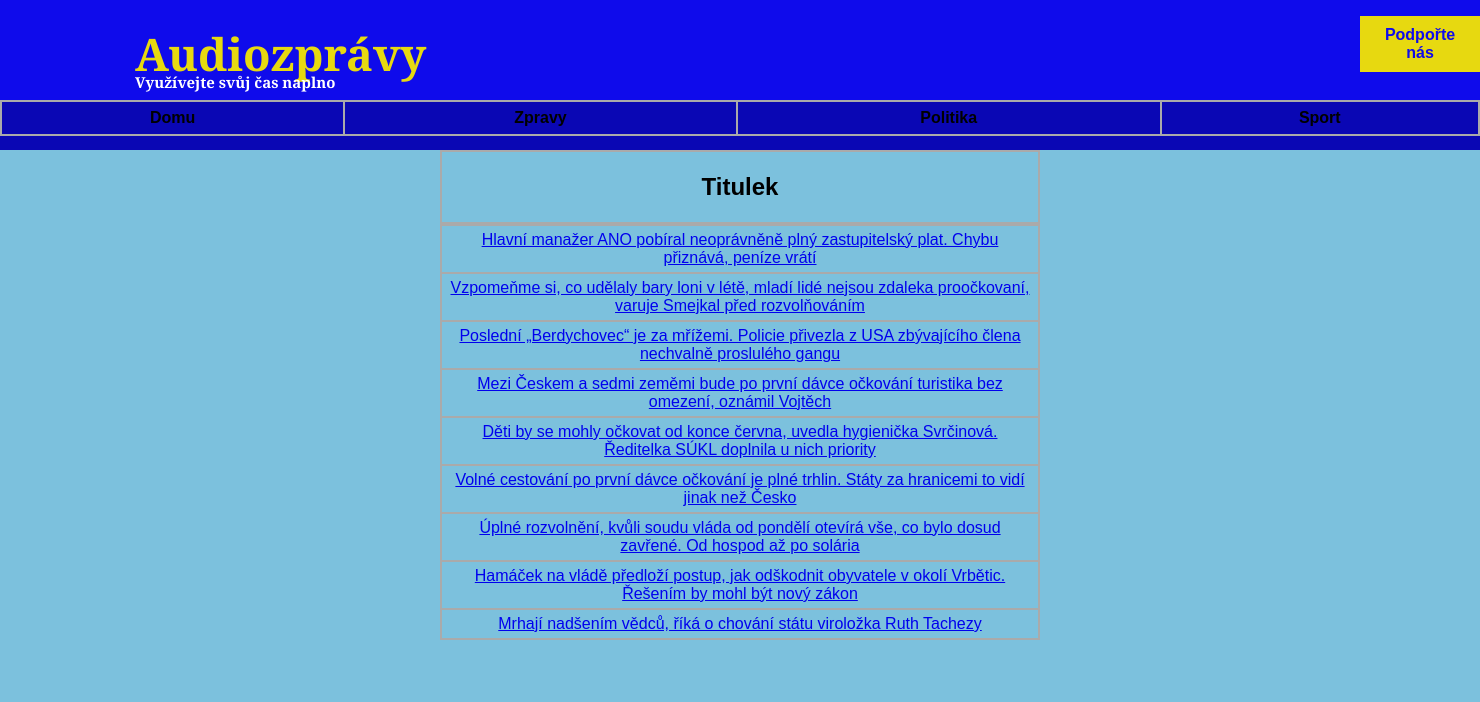
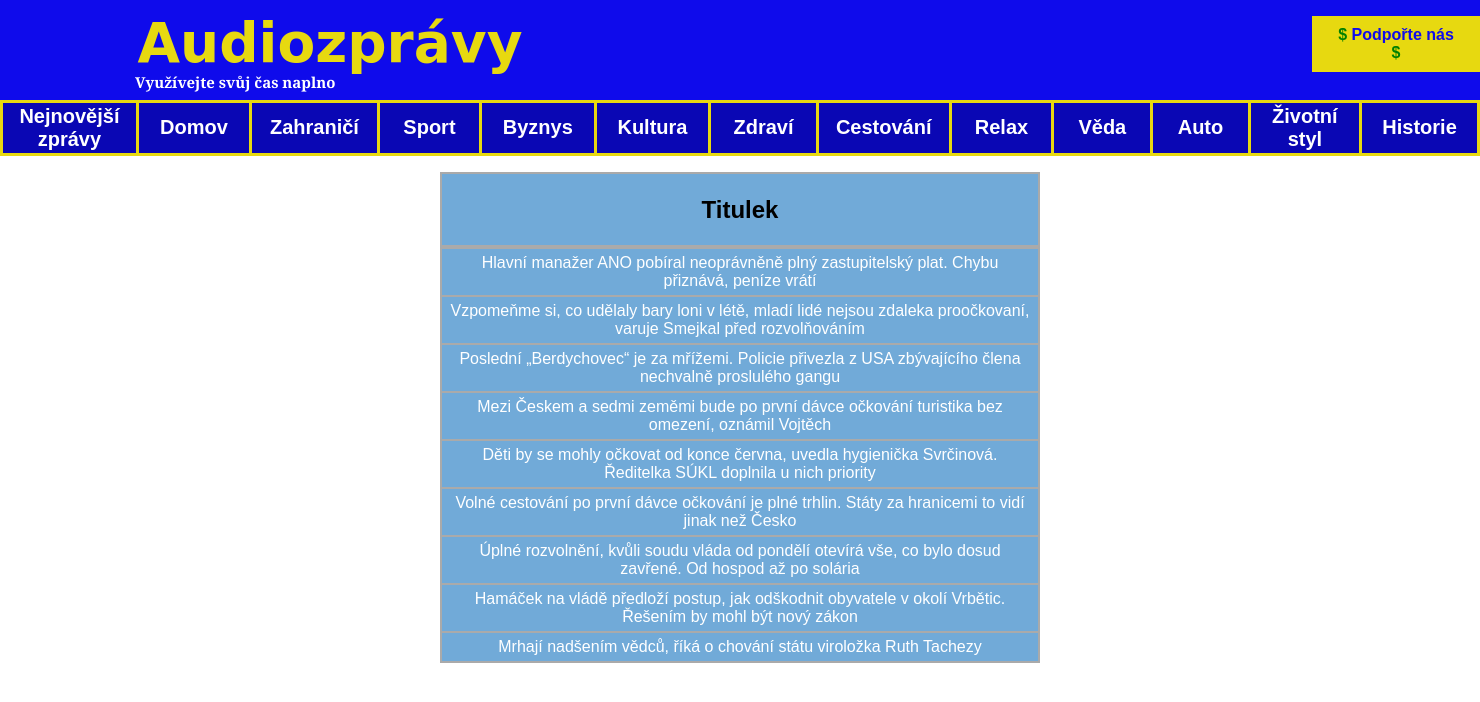
Before and after one commit to KubaBury/01DAS, a Flask app: page / in a window 1480 px wide. Shown: the top 702 px of the page. Run offline with Flask 2, Linux system fonts and the light colour scheme; lists and menus that the app fills with data are empty.

Commit message:
UI - index changes

```diff
--- a/UI/app.py
+++ b/UI/app.py
@@ -25,7 +25,7 @@ class Todo(db.Model):
     def __repr__(self):
         return '<Task %r>' % self.id
 
-@app.route('/')
+@app.route('/', methods=['GET'])
 
 def index():
     zpravy = csv2dict('data/article_archive.csv')
@@ -36,7 +36,7 @@ def index():
 if __name__ =="__main__":
     app.run(debug=True)
 
-@app.route('/summary.html')
+@app.route('/summary.html', methods=['GET'])
 
 def summary():
     zpravy = csv2dict('data/article_archive.csv')
--- a/UI/static/css/main.css
+++ b/UI/static/css/main.css
@@ -3,7 +3,7 @@
 body, html {
     margin: 0;
     font-family: sans-serif;
-    background-color: #7cc1dd;
+    background-color: white;
 }
 
 /*uvodni nadpis - vse kolem */
@@ -18,11 +18,11 @@ body, html {
 
 .h1-uvod {
     position: absolute;
-    margin-top:0.5em;
-    margin-left:3em;
+    margin-top:0.2em;
+    margin-left:2.5em;
     color: rgb(231, 217, 16);
-    font-size: 45px;
-    font-family:georgia;
+    font-size: 55px;
+    font-family:Brush Script MT, Brush Script Std, cursive;
 }
 
 .h2-uvod {
@@ -44,7 +44,7 @@ body, html {
     display: inline-block;
     font-size: 16px;
     position: absolute;
-    margin-left:85em;
+    margin-left:82em;
     margin-top:1em;
 }
 
@@ -68,6 +68,15 @@ body, html {
     color: rgb(255, 145, 2);
 }
 
+span.green{
+    color:green;
+   }
+span.purple{
+      color:purple;
+   }
+
+
+
 
 /*.uvod-button-podpora:hover {
     background-color: rgb(241, 201, 20);
@@ -79,9 +88,52 @@ body, html {
 .zalozky {
     margin:  0 auto;
     width: 100%;
-    height: 50px;
+    height: 2.8em;
     background: rgb(10, 7, 180);
     display: block;
+    color: white;
+    font-size: 20px;
+}
+
+.zalozky-table-td, .zalozky-table-th, th {
+    border: 3px solid rgb(231, 217, 16);
+}
+
+.zalozky-table a:link {
+    text-decoration: none;
+    color: rgb(255, 255, 255);
+}
+
+.zalozky-table a:active {
+    text-decoration: none;
+    color: rgb(255, 255, 255);
+}
+
+.zalozky-table a:visited {
+    color: rgb(255, 255, 255);
+    background-color: transparent;
+    text-decoration: none;
+}
+
+.zalozky-table a:hover {
+    color: rgb(255, 145, 2);
+}
+
+.zalozky-table-th:hover {
+    font-size: 105%;
+    background-color: rgb(79, 17, 141);
+    text-emphasis-color:rgb(255, 145, 2);
+}
+
+.zalozky-table-tr, tr a {
+    display:block;
+    width:100%;
+}
+
+.zalozky-table-th, th {
+    text-align: center;
+    padding: 1.8px;
+    width: 10em;
 }
 
 
@@ -90,9 +142,11 @@ body, html {
 .content {
     margin: 0 auto;
     width: 600px;
+    margin-top: 1em;
+    background-color: rgb(113, 170, 216);
 }
 
-table, td, th {
+.content-table table, td, th {
     border: 2px solid #aaa;
 }
 
@@ -124,11 +178,23 @@ td a {
     width:100%;
 }
 
+
+a:link {
+    text-decoration: none;
+    color: rgb(255, 255, 255);
+ }
+
+a:visited {
+    color: rgb(255, 255, 255);
+    background-color: transparent;
+    text-decoration: none;
+}
+
 a:hover {
-    color: rgb(105, 255, 113);
+    color: rgb(255, 145, 2);
+    text-decoration: none;
   }
 
 .tr-index-summary:hover, .td-index-summary:hover {
-    background-color: #ff0000;
-    color: #000000;
+    background-color: rgb(79, 17, 141);
   }
--- a/UI/templates/index.html
+++ b/UI/templates/index.html
@@ -8,20 +8,31 @@
 <div class="uvod">
     <h1 class="h1-uvod">  Audiozprávy </h1>
     <h2 class="h2-uvod">  Využívejte svůj čas naplno </h1>
-    <div class="uvod-button-podpora"> <a href=""> <b>Podpořte nás</b> </a> </div>
+    <div class="uvod-button-podpora"> <a href=""> <b> <span class="green">$</span> Podpořte nás <span class="green">$</span></b> </a> </div>
 </div>
+
 <div class="zalozky">
-    <table>
-        <tr>
-            <th> Domu</th>
-            <th> Zpravy</th>
-            <th> Politika</th>
-            <th> Sport</th>
+    <table class="zalozky-table">
+        <tr class="zalozky-table-tr">
+            <th class="zalozky-table-th"> <a href="/"> Nejnovější zprávy </a> </th>
+            <th class="zalozky-table-th"> <a href=""> Domov</a> </th>
+            <th class="zalozky-table-th"> <a href=""> Zahraničí</a> </th>
+            <th class="zalozky-table-th"> <a href=""> Sport</a> </th>
+            <th class="zalozky-table-th"> <a href=""> Byznys </a> </th>
+            <th class="zalozky-table-th"> <a href=""> Kultura </a> </th>
+            <th class="zalozky-table-th"> <a href=""> Zdraví </a> </th>
+            <th class="zalozky-table-th"> <a href="">Cestování </a> </th>
+            <th class="zalozky-table-th"> <a href=""> Relax </a> </th>
+            <th class="zalozky-table-th"> <a href=""> Věda </a> </th>
+            <th class="zalozky-table-th"> <a href=""> Auto </a> </th>
+            <th class="zalozky-table-th"> <a href=""> Životní styl </a> </th>
+            <th class="zalozky-table-th"> <a href=""> Historie </a> </th>
         </tr>
     </table>
 </div>
+
 <div class= "content">
-    <table>
+    <table class="content-table">
         <tr>
             <th> <h2>Titulek </h2></th>
         </tr>
@@ -29,7 +40,7 @@
     <table>
         {% for zpravy in zpravy[1:10] %}
         <tr class="tr-index-summary">
-               <td class="td-index-summary"> <a href="summary.html">{{   zpravy.title  }} </td> </a>
+               <td class="td-index-summary"> <a href="/">{{   zpravy.title  }} </td> </a>
                <!--- <td> {{   zpravy.summary  }} </td> --->
         </tr>
         {% endfor %}
```
